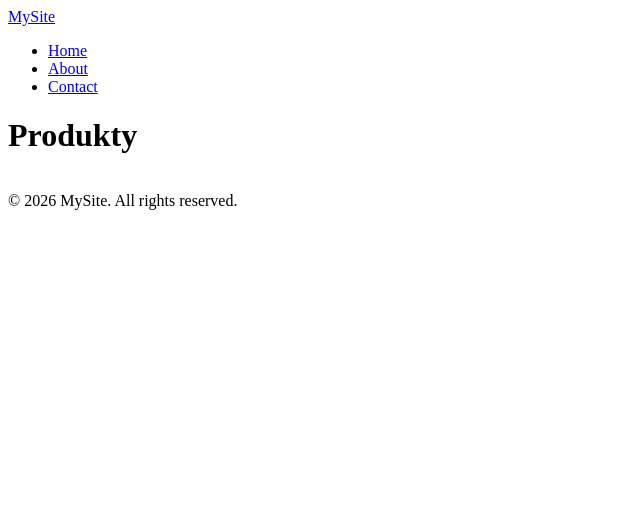
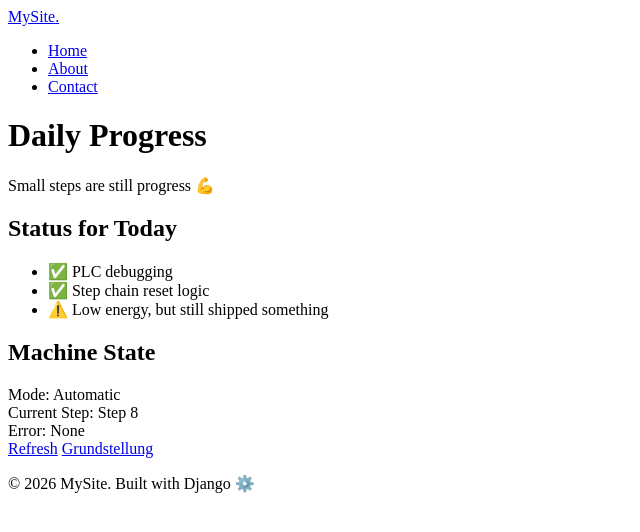
Before and after one commit to Ex333/Djangoo, a Django app: page / in a window 1280 px wide. Shown: the top 532 px of the page, without its empty margins (0-640 px from the left). Run offline with Django 5.2, Linux system fonts and the light colour scheme; data that the repository does not hold is empty.

Commit message:
Clean up base.html layout and footer

```diff
--- a/templates/base.html
+++ b/templates/base.html
@@ -1,3 +1,4 @@
+{% load static %}
 <!DOCTYPE html>
 <html lang="en">
 <head>
@@ -6,8 +7,11 @@
 
     <title>{% block title %}My Django App{% endblock %}</title>
 
-    {% load static %}
+    <!-- Main CSS -->
     <link rel="stylesheet" href="{% static 'myapp/css/main.css' %}">
+
+    <!-- Extra CSS per page -->
+    {% block extra_css %}{% endblock %}
 </head>
 
 <body>
@@ -15,7 +19,9 @@
     <!-- NAVBAR -->
     <nav class="navbar">
         <div class="navbar-container">
-            <a href="{% url 'home' %}" class="navbar-logo">MySite</a>
+            <a href="{% url 'home' %}" class="navbar-logo">
+                MySite<span class="logo-accent">.</span>
+            </a>
 
             <ul class="navbar-menu">
                 <li class="navbar-item">
@@ -34,13 +40,19 @@
     <!-- MAIN CONTENT -->
     <main class="main-content">
         {% block content %}
+        <!-- Page content goes here -->
         {% endblock %}
     </main>
 
     <!-- FOOTER -->
     <footer class="footer">
-        <p class="footer-text">© 2026 MySite. All rights reserved.</p>
+        <p class="footer-text">
+            © {% now "Y" %} MySite. Built with Django ⚙️
+        </p>
     </footer>
+
+    <!-- Extra JS per page -->
+    {% block extra_js %}{% endblock %}
 
 </body>
 </html>
--- a/templates/home.html
+++ b/templates/home.html
@@ -1,18 +1,49 @@
 {% extends "base.html" %}
 {% load static %}
 
+{% block title %}Daily Progress{% endblock %}
+
 {% block content %}
-<h1>Produkty</h1>
+<div class="container">
 
-<div class="product-grid">
-    {% for item in items %}
-        <div class="product-card">
-            <a href="{% url 'item_detail' item.slug %}">
-                <img src="{{ item.image.url }}" alt="{{ item.name }}">
-                <h3>{{ item.name }}</h3>
-                <p>{{ item.price }} €</p>
-            </a>
+    <header class="page-header">
+        <h1>Daily Progress</h1>
+        <p class="subtitle">Small steps are still progress 💪</p>
+    </header>
+
+    <section class="status-card">
+        <h2>Status for Today</h2>
+
+        <ul class="status-list">
+            <li>✅ PLC debugging</li>
+            <li>✅ Step chain reset logic</li>
+            <li>⚠️ Low energy, but still shipped something</li>
+        </ul>
+    </section>
+
+    <section class="machine-card">
+        <h2>Machine State</h2>
+
+        <div class="machine-info">
+            <div>
+                <span class="label">Mode:</span>
+                <span class="value">Automatic</span>
+            </div>
+            <div>
+                <span class="label">Current Step:</span>
+                <span class="value">Step 8</span>
+            </div>
+            <div>
+                <span class="label">Error:</span>
+                <span class="value ok">None</span>
+            </div>
         </div>
-    {% endfor %}
+    </section>
+
+    <section class="actions">
+        <a href="{% url 'home' %}" class="btn primary">Refresh</a>
+        <a href="#" class="btn secondary">Grundstellung</a>
+    </section>
+
 </div>
 {% endblock %}
```
